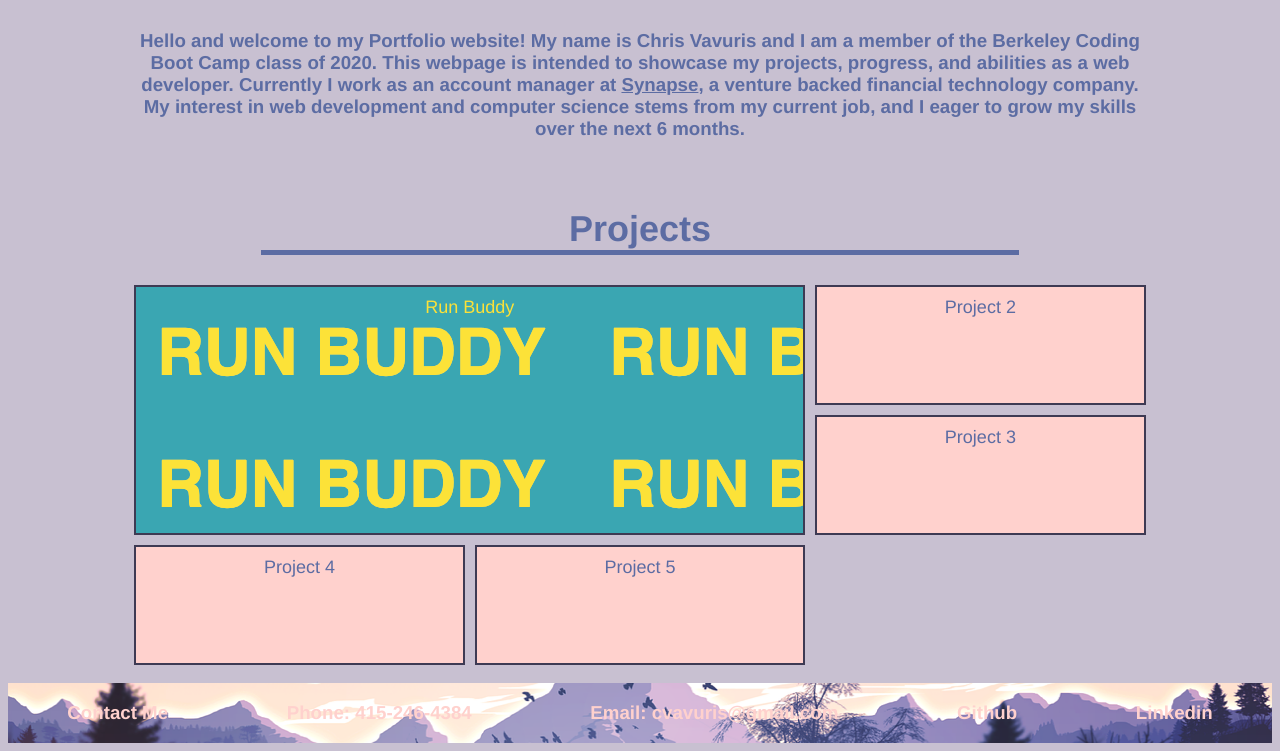
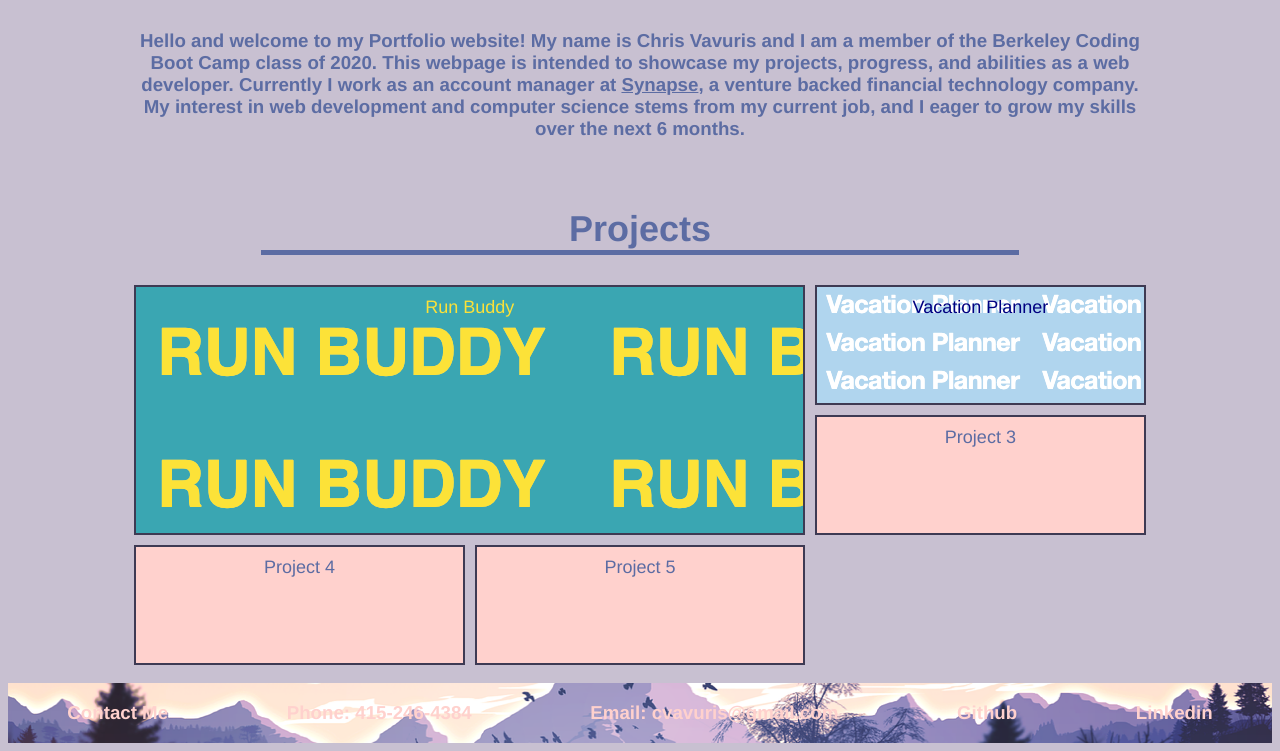
Before and after one commit to Christian-Vavuris/Portfolio, a plain HTML site: page index.html in a window 1280 px wide. Shown: the part 1426-2177 px from the top of the page. Drawn offline with Linux system fonts and the light colour scheme.

Commit message:
added group project #1

```diff
--- a/assets/style.css
+++ b/assets/style.css
@@ -95,6 +95,11 @@ header nav a:hover {
     color:#fce138;
 }
 
+.project_2 {
+    background-image: url("./Vacation_Planner.png");
+    color:navy;
+}
+
 /* Footer */
 
 footer {
--- a/index.html
+++ b/index.html
@@ -58,7 +58,9 @@
                         <div class="grid-item project_1">
                             <a href="https://christian-vavuris.github.io/run-buddy/">Run Buddy</a>
                         </div>
-                        <div class="grid-item project_2">Project 2</div>
+                        <div class="grid-item project_2">
+                            <a href="https://christian-vavuris.github.io/Trip-Planner/">Vacation Planner</a>
+                        </div>
                         <!-- Body -->
                         <div class="grid-item project_3">Project 3</div>
                         <div class="grid-item Project_4">Project 4</div>
```
Also changed, not shown: assets/Vacation_Planner.png (added), 1 other file.
